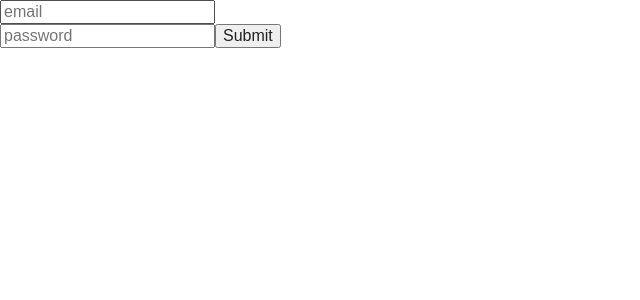
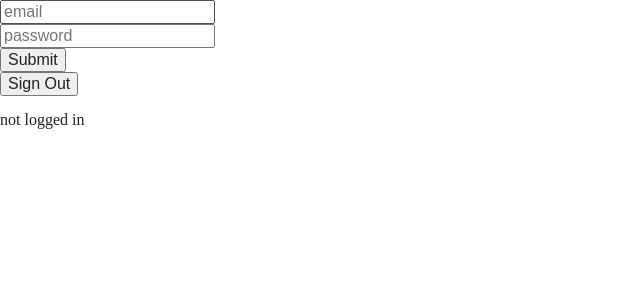
Before and after one commit to ralmayer/Bloodborne-Bosses-DB, a React (Create React App) app: page /login in a window 1280 px wide. Shown: the top 300 px of the page, without its empty margins (0-640 px from the left). Built offline with nearby package versions, Linux system fonts and the light colour scheme; no server answers; a web font is replaced by a local one.

Commit message:
trying to configure auth listener

```diff
--- a/src/components/Full Boss List/BossPage.js
+++ b/src/components/Full Boss List/BossPage.js
@@ -7,7 +7,7 @@ const BossPage = ({ match: { params: { id } } }) => {
 
     const [boss, setBoss] = useState({})
 
-    const fetchData = async () => {
+    const dataFetch = async () => {
         const res = await fetch('https://api.myjson.com/bins/102b1y')
         const data = await res.json()
         const { name, location, drops, weakness, lore, avatar } = data.bosses.filter(obj => obj.id === id)[0]
@@ -15,7 +15,7 @@ const BossPage = ({ match: { params: { id } } }) => {
     }
 
     useEffect(() => {
-        fetchData()
+        dataFetch()
     }, [])
 
     return (
--- a/src/components/auth/Login.js
+++ b/src/components/auth/Login.js
@@ -4,34 +4,57 @@ import { AuthContext } from '../contexts/AuthContext'
 
 const Login = () => {
 
-    const { email, setEmail, password, setPassword } = useContext(AuthContext)
+    const { user, setUser, email, setEmail, password, setPassword } = useContext(AuthContext)
 
     async function login() {
         try {
-             await firebase.login(email, password)
-        } catch(error) { alert(error.message) }
+            await firebase.login(email, password)
+
+
+         } catch (error) { alert(error.message) }
+    }
+
+    async function logout() {
+        await firebase.logout()
     }
 
     return (
+        <div>
         <form>
             <input
-                type="text"
+                type="email"
                 value={email}
                 name="email"
                 placeholder="email"
-                onChange={e => setEmail(e.target.value)}
+                onChange={e => { setEmail(e.target.value) }}
+                required
             />
             <br />
             <input
-                type="text"
+                type="password"
                 value={password}
                 name="password"
                 placeholder="password"
                 onChange={e => setPassword(e.target.value)}
+                required
             />
-            <button onClick={login}>Submit</button>
+            <br />
+            <button onClick={e => {
+                e.preventDefault()
+                login()
+                setEmail('')
+                setPassword('')
+            }}>Submit</button>
+            <br />
+            <button onClick={e => {
+                e.preventDefault()
+                logout()
+            }}>Sign Out</button>
         </form>
-        )
+        <br />
+        <div>{user ? `Welcome, ${user.displayName}` : 'not logged in'}</div>
+        </div>
+    )
 }
 
 export default Login
--- a/src/components/auth/Register.js
+++ b/src/components/auth/Register.js
@@ -8,9 +8,11 @@ const Register = (props) => {
     async function onRegister() {
         try {
             await firebase.register(name, email, password)
+        } catch (error) { alert(error.message) }
+    }
 
-            props.history.replace('/')
-        } catch(error) { alert(error.message) }
+    async function logout() {
+        await firebase.logout()
     }
 
     return (
@@ -21,7 +23,7 @@ const Register = (props) => {
                 value={name}
                 name="display name"
                 placeholder="display name"
-                onChange={e => setName(e.target.value)}
+                onChange={e => { setName(e.target.value) }}
             />
             <br />
             <input
@@ -39,7 +41,19 @@ const Register = (props) => {
                 placeholder="password"
                 onChange={e => setPassword(e.target.value)}
             />
-            <button onClick={onRegister}>Submit</button>
+            <br />
+            <button onClick={e => {
+                e.preventDefault()
+                onRegister()
+                setName('')
+                setEmail('')
+                setPassword('')
+            }}>Submit</button>
+            <br />
+            <button onClick={e => {
+                e.preventDefault()
+                logout()
+            }}>Sign Out</button>
         </form>
     )
 }
--- a/src/components/contexts/AuthContext.js
+++ b/src/components/contexts/AuthContext.js
@@ -1,16 +1,25 @@
 import React, { createContext, useState, useEffect } from 'react'
+import firebase from '../firebase'
 
 export const AuthContext = createContext()
 
 const AuthContextProvider = (props) => {
 
-    const [user, setUser] = useState(null)
-    const [email, setEmail] = useState(null)
-    const [name, setName] = useState(null)
-    const [password, setPassword] = useState(null)
+    const [user, setUser] = useState('')
+    const [email, setEmail] = useState('')
+    const [password, setPassword] = useState('')
+    const [name, setName] = useState('')
+    const [avatar, setAvatar] = useState('')
+
+    useEffect(() => {
+		firebase.isInitialized().then(val => {
+            setUser(val)
+            console.log(val)
+		})
+    }, [])
 
     return (
-        <AuthContext.Provider value={{ user, setUser, email, setEmail, name, setName, password, setPassword }}>
+        <AuthContext.Provider value={{ user, setUser, email, setEmail, password, setPassword, name, setName, avatar, setAvatar }}>
             {props.children}
         </AuthContext.Provider>
     )
--- a/src/components/firebase.js
+++ b/src/components/firebase.js
@@ -34,5 +34,11 @@ class Firebase {
             displayName: name
         })
     }
+
+    isInitialized() {
+		return new Promise(resolve => {
+			this.auth.onAuthStateChanged(resolve)
+		})
+	}
 }
 export default new Firebase()
```
